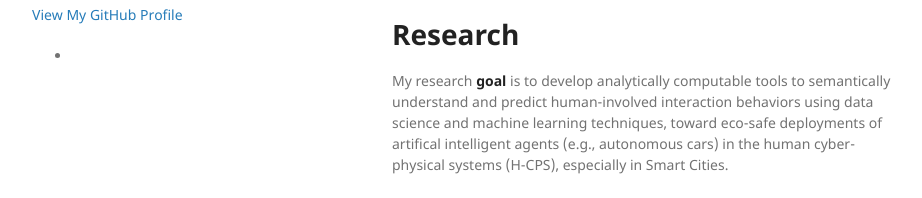
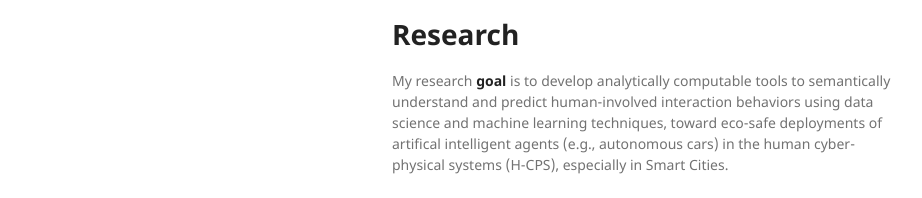
Before and after one commit to wenshuowang/wenshuowang.github.io, a Jekyll site: the page built from index.md, in a window 1280 px wide. Shown: the part 332-530 px from the top of the page, without its empty margins (178-1100 px from the left). Built offline with Jekyll 4.4.1, drawn with Linux system fonts in a browser that asks for light colours; the repository's description, which GitHub fills in, is left out.

Commit message:
Update default.html

```diff
--- a/_layouts/default.html
+++ b/_layouts/default.html
@@ -21,7 +21,7 @@
           <img src="{{site.logo | relative_url}}" alt="Logo" />
         {% endif %}
 
-        <p>{{ site.description | default: site.github.project_tagline }}</p>
+        <!-- <p>{{ site.description | default: site.github.project_tagline }}</p>
 
         {% if site.github.is_project_page %}
         <p class="view"><a href="{{ site.github.repository_url }}">View the Project on GitHub <small>{{ site.github.repository_nwo }}</small></a></p>
@@ -29,7 +29,7 @@
 
         {% if site.github.is_user_page %}
         <p class="view"><a href="{{ site.github.owner_url }}">View My GitHub Profile</a></p>
-        {% endif %}
+        {% endif %} -->
 
         {% if site.show_downloads %}
         <ul class="downloads">
```
